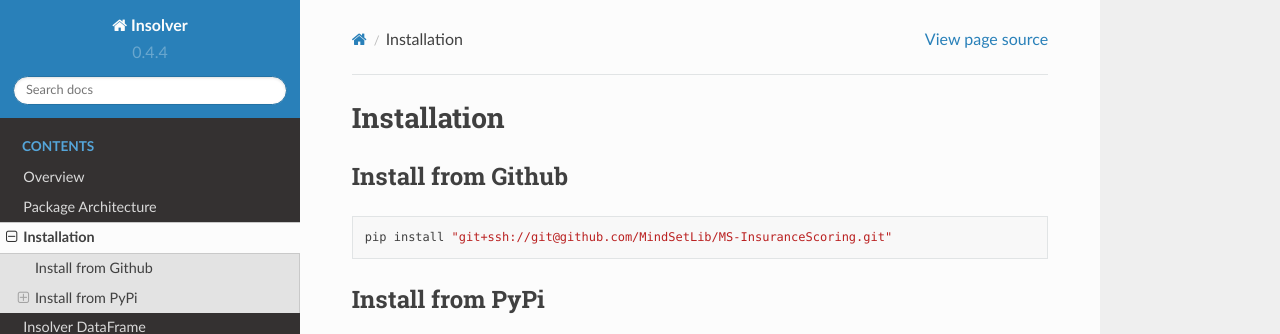
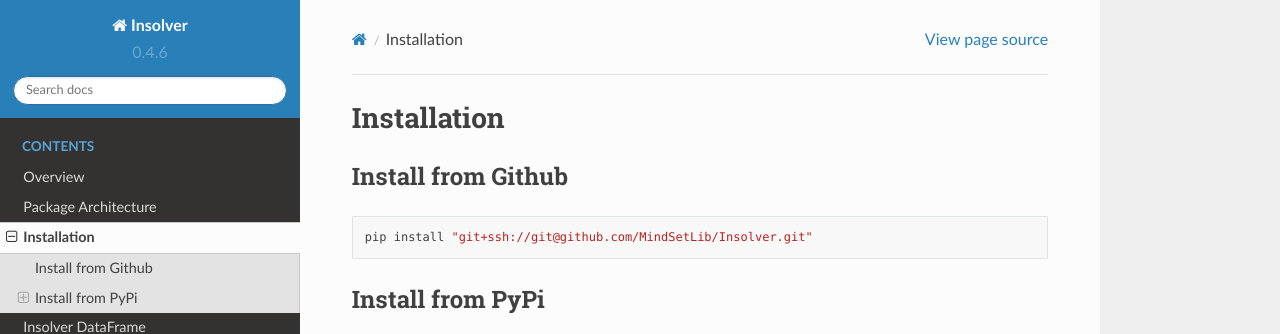
Before and after one commit to MindSetLib/Insolver, a Sphinx documentation site: the page built from docs/source/installation.md, in a window 1280 px wide. Shown: the top 334 px of the page. Built offline with Sphinx 7.4.7 and the Read the Docs theme 2.0.0, drawn with Linux system fonts in a browser that asks for light colours.

Commit message:
Update docs config.

````diff
--- a/docs/conf.py
+++ b/docs/conf.py
@@ -23,8 +23,8 @@ copyright = f'2020-{datetime.now().year}, MindSet Team'
 author = 'MindSet Team'
 
 # The full version, including alpha/beta/rc tags
-release = '0.4.4'
-version = '0.4.4'
+release = '0.4.6'
+version = '0.4.6'
 
 
 # -- General configuration ---------------------------------------------------
--- a/docs/source/installation.md
+++ b/docs/source/installation.md
@@ -3,7 +3,7 @@
 ## Install from Github
 
 ```shell
-pip install "git+ssh://git@github.com/MindSetLib/MS-InsuranceScoring.git"
+pip install "git+ssh://git@github.com/MindSetLib/Insolver.git"
 ```
 
 ## Install from PyPi
--- a/setup.py
+++ b/setup.py
@@ -9,7 +9,7 @@ with open("README.md", "r", encoding="utf-8") as fh:
 
 
 setup(name='insolver',
-      version='0.4.5',
+      version='0.4.6',
       description='Insolver is low-code machine learning library, initially created for the insurance industry, '
                   'but can be used in any other.\n You can find a detailed overview at '
                   'https://insolver.readthedocs.io/en/latest/source/overview.html.',
````
